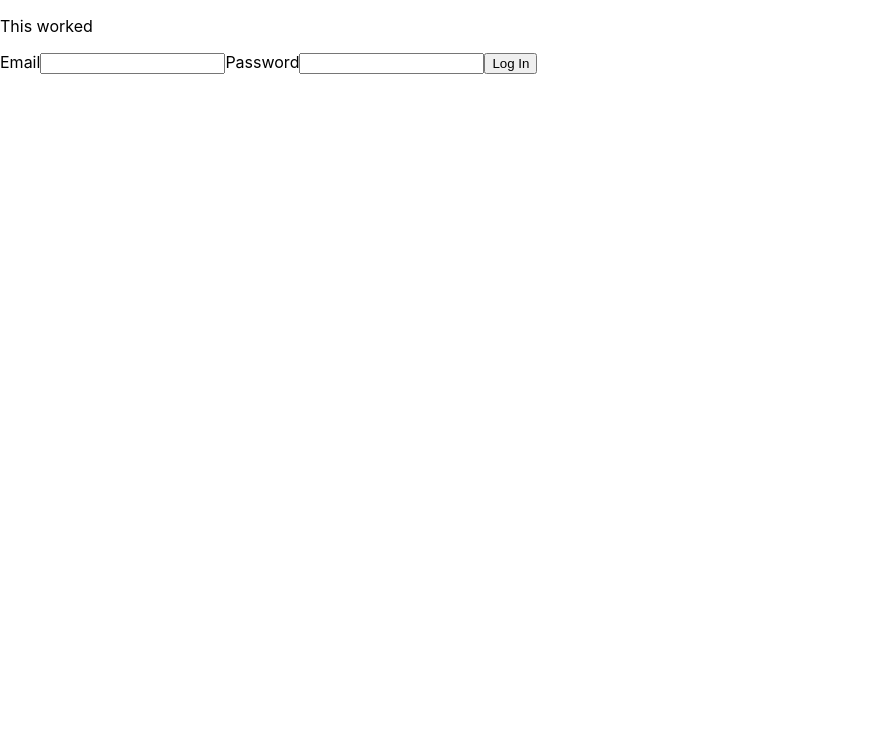
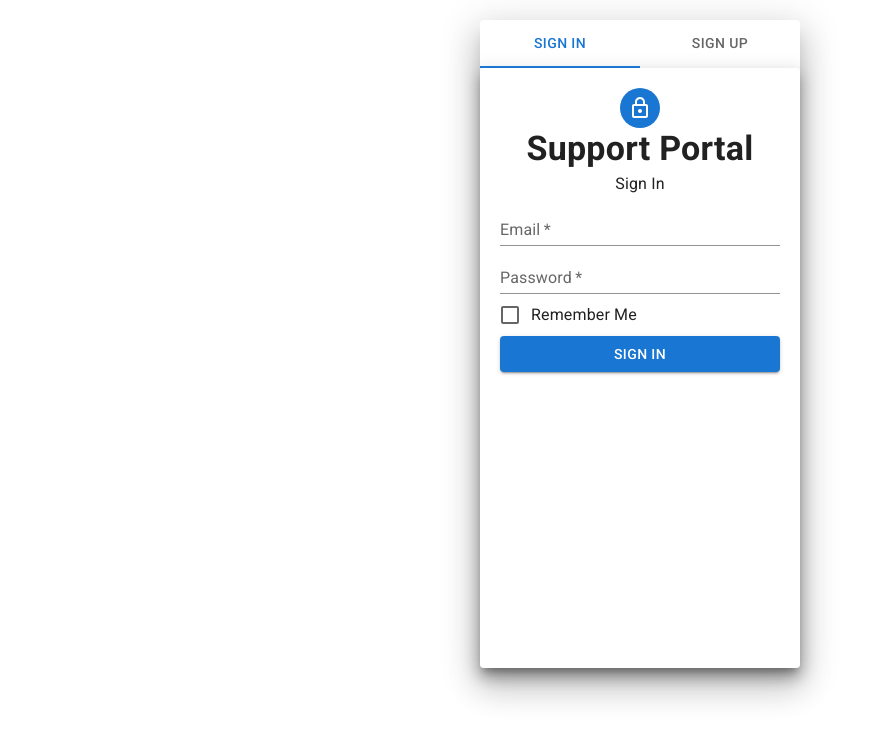
Before and after one commit to drewgainey/Ticket-System, a React (Create React App) app: page / in a window 1280 px wide. Shown: the top 740 px of the page, without its empty margins (0-882 px from the left). Built offline with nearby package versions, Linux system fonts and the light colour scheme.

Commit message:
added SignIn/SignUp page

```diff
--- a/src/App.js
+++ b/src/App.js
@@ -1,11 +1,10 @@
 import { BrowserRouter as Router, Route, Switch } from "react-router-dom";
-import "./App.css";
-import { SignIn } from "./pages/SignIn/SignIn";
 import { TicketDashBoard } from "./pages/TicketDashBoard/TicketDashBoard";
 import { TicketDetail } from "./pages/TicketDetail/TicketDetail";
 import { QueryClient, QueryClientProvider } from "react-query";
 import Home from "./pages/Home";
 import SupportTicket from "./pages/SupportTicket";
+import LogInSignUp from "./pages/LogInSignUp";
 
 const queryClient = new QueryClient();
 
@@ -18,11 +17,8 @@ function App() {
          NavBar should render for all other paths */}
           <Switch>
             <Route exact path="/">
-              <SignIn />
+              <LogInSignUp/>
             </Route>
-            {/* <Route>
-              <NavBar />
-            </Route> */}
           </Switch>
           <Route path="/new">
             <SupportTicket />
--- /dev/null
+++ b/src/components/LogIn.js
@@ -0,0 +1,60 @@
+import React from "react";
+import Grid from "@mui/material/Grid";
+import Paper from "@mui/material/Paper";
+import Typography from "@mui/material/Typography";
+import Avatar from "@mui/material/Avatar";
+import LockOutlinedIcon from "@mui/icons-material/LockOutlined";
+import TextField from "@mui/material/TextField";
+import FormControlLabel from "@mui/material/FormControlLabel";
+import Checkbox from "@mui/material/Checkbox";
+import Button from "@mui/material/Button";
+import { Link } from "react-router-dom";
+
+const LogIn = () => {
+  const paperStyle = {
+    padding: 20,
+    height: "70vh",
+    width: 280,
+    margin: "0 auto",
+  };
+  return (
+    <Grid>
+      <Paper elevation={10} style={paperStyle}>
+        <Grid align="center">
+          <Avatar style={{ backgroundColor: "#1976d2"}}>
+            <LockOutlinedIcon />
+          </Avatar>
+          <Typography variant="h4" style={{ fontWeight: "bold" }}>
+            Support Portal
+          </Typography>
+          <Typography variant="subtitle1">Sign In</Typography>
+        </Grid>
+        <TextField
+          variant="standard"
+          label="Email"
+          placeholder="Enter Email"
+          fullWidth
+          required
+        />
+        <TextField
+          variant="standard"
+          label="Password"
+          placeholder="Enter Password"
+          type="password"
+          fullWidth
+          required
+        />
+        <FormControlLabel
+          control={<Checkbox color="primary" />}
+          label="Remember Me"
+        />
+        <Button variant="contained" color="primary" type="submit" fullWidth component={Link} to="/home">
+          Sign In
+        </Button>
+        {/* <Typography>Forgot Password?</Typography> */}
+      </Paper>
+    </Grid>
+  );
+};
+
+export default LogIn;
--- /dev/null
+++ b/src/components/SignUp.js
@@ -0,0 +1,69 @@
+import React from "react";
+import Grid from "@mui/material/Grid";
+import Paper from "@mui/material/Paper";
+import Typography from "@mui/material/Typography";
+import Avatar from "@mui/material/Avatar";
+import LockOutlinedIcon from "@mui/icons-material/LockOutlined";
+import TextField from "@mui/material/TextField";
+import Button from "@mui/material/Button";
+import { Link } from "react-router-dom";
+
+const SignUp = () => {
+  const paperStyle = {
+    padding: 20,
+    height: "70vh",
+    width: 280,
+    margin: "0 auto",
+  };
+  return (
+    <Grid>
+      <Paper elevation={10} style={paperStyle}>
+        <Grid align="center">
+          <Avatar style={{ backgroundColor: "#1976d2" }}>
+            <LockOutlinedIcon />
+          </Avatar>
+          <Typography variant="h4" style={{ fontWeight: "bold" }}>
+            Support Portal
+          </Typography>
+          <Typography variant="subtitle1">New User Sign Up</Typography>
+        </Grid>
+        <TextField
+          variant="standard"
+          label="Email"
+          placeholder="Enter Email"
+          fullWidth
+          required
+        />
+        <TextField
+          variant="standard"
+          label="Password"
+          placeholder="Enter Password"
+          type="password"
+          fullWidth
+          required
+        />
+        <TextField
+          variant="standard"
+          label="Confirm Password"
+          placeholder="Confirm Password"
+          type="password"
+          fullWidth
+          required
+        />
+        <Button
+          variant="contained"
+          color="primary"
+          type="submit"
+          fullWidth
+          component={Link}
+          to="/home"
+          style={{marginTop: "10px"}}
+        >
+         Create Account
+        </Button>
+      </Paper>
+    </Grid>
+  );
+};
+
+export default SignUp;
--- /dev/null
+++ b/src/pages/LogInSignUp.js
@@ -0,0 +1,62 @@
+import React, { useState } from "react";
+import Paper from "@mui/material/Paper";
+import Tabs from "@mui/material/Tabs";
+import Tab from "@mui/material/Tab";
+import Typography from "@mui/material/Typography";
+import Box from "@mui/material/Box";
+import LogIn from "../components/LogIn";
+import SignUp from "../components/SignUp";
+
+function TabPanel(props) {
+  const { children, value, index, ...other } = props;
+
+  return (
+    <div
+      role="tabpanel"
+      hidden={value !== index}
+      id={`simple-tabpanel-${index}`}
+      aria-labelledby={`simple-tab-${index}`}
+      {...other}
+    >
+      {value === index && (
+        <Box>
+          <Typography>{children}</Typography>
+        </Box>
+      )}
+    </div>
+  );
+}
+
+const LogInSignUp = () => {
+  const [value, setValue] = useState(0);
+  const handleChange = (e, newValue) => {
+    setValue(newValue);
+  };
+
+  const paperStyle = {
+    width: 320,
+    margin: "20px auto",
+  };
+
+  return (
+    <Paper elevation={20} style={paperStyle}>
+      <Tabs
+        value={value}
+        indicatorColor="primary"
+        textColor="primary"
+        onChange={handleChange}
+      >
+        <Tab label="Sign In" style={{width: 160}}/>
+        <Tab label="Sign Up" style={{width: 160}}/>
+      </Tabs>
+      <TabPanel value={value} index={0}>
+        <LogIn />
+      </TabPanel>
+      <TabPanel value={value} index={1}>
+        <SignUp />
+      </TabPanel>
+    </Paper>
+  );
+};
+
+export default LogInSignUp;
--- a/src/pages/SignIn/SignIn.js
+++ /dev/null
@@ -1,14 +0,0 @@
-import React from "react";
-
-export function SignIn() {
-  return (
-    <div className="signInForm">
-      <p>This worked</p>
-        <label for="email">Email</label>
-        <input type="text" id="email"></input>
-        <label for="password">Password</label>
-        <input type="password" id="password"></input>
-        <button>Log In</button>
-    </div>
-  );
-}
```
Also changed, not shown: src/App.css (deleted, +0 -38 lines).
